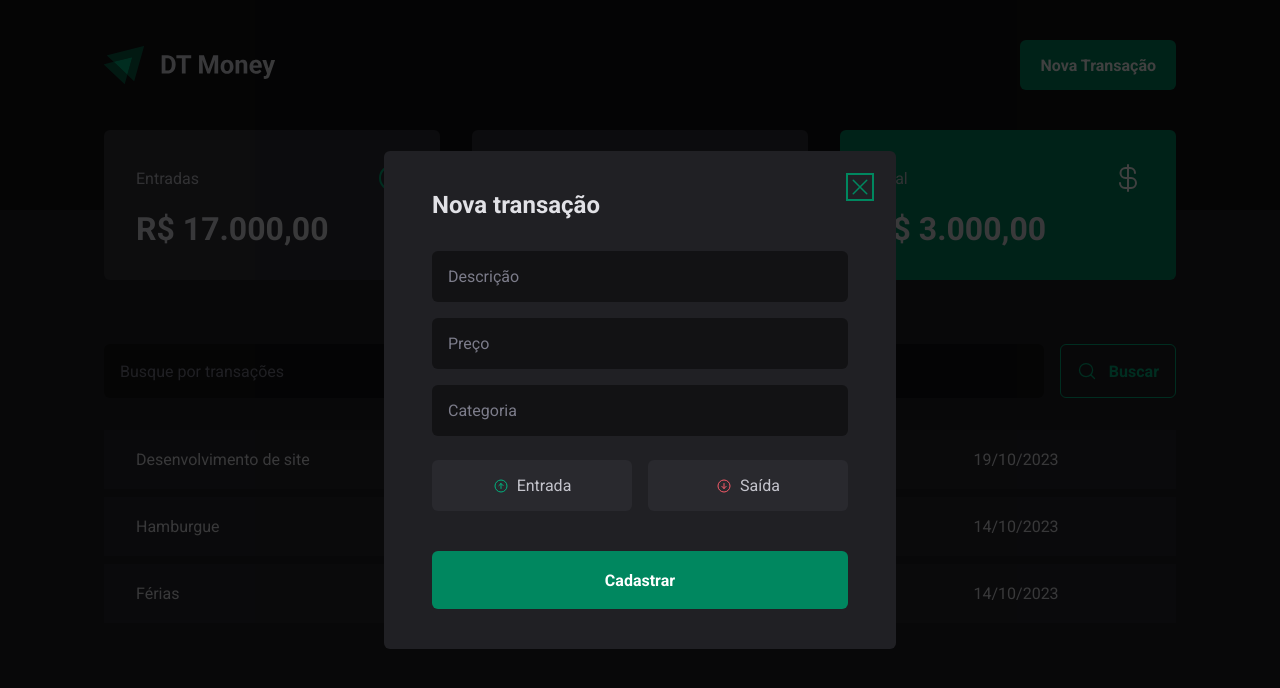
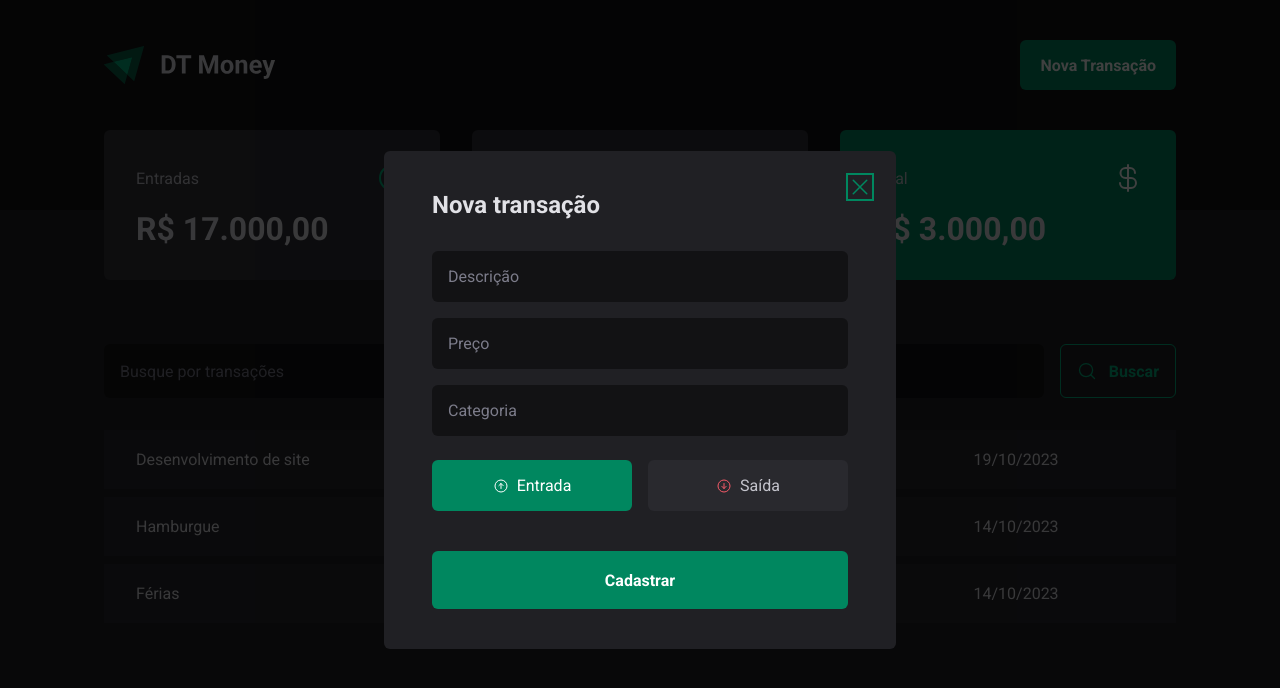
Before and after one commit to mbrenodev/dt-money, a React (Vite) app: page / in a window 1280 px wide. Both pictures are taken after a click on the button "Nova Transação". Shown: the top 688 px of the page. Built offline with nearby package versions, Linux system fonts and the light colour scheme; data requests are answered from the project's data file.

Commit message:
added controlled components

```diff
--- a/src/components/NewTransactionModal/index.tsx
+++ b/src/components/NewTransactionModal/index.tsx
@@ -3,7 +3,7 @@
 
 import { CloseButton, Content, Overlay, TransactionType, TransactionTypeButton } from "./styles";
 import { ArrowCircleDown, ArrowCircleUp, X } from "phosphor-react";
-import { useForm } from "react-hook-form";
+import { Controller, useForm } from "react-hook-form";
 import { zodResolver } from "@hookform/resolvers/zod";
 
 
@@ -11,26 +11,28 @@
   description: z.string(),
   price: z.number(),
   category: z.string(),
-  // type: z.enum(['income', 'outcome'])
+  type: z.enum(['income', 'outcome'])
 })
 
 type NewTransactionFormInputs = z.infer<typeof newTransactionFormSchema>
 
 export function NewTransactionModal() {
   const {
+    control,
     register,
     handleSubmit,
     formState: { isSubmitting }
   } = useForm<NewTransactionFormInputs>({
-    resolver: zodResolver(newTransactionFormSchema)
+    resolver: zodResolver(newTransactionFormSchema),
+    defaultValues: {
+      type: "income"
+    }
   })
 
   async function handleCreateNewTransaction(data:  NewTransactionFormInputs) {
     await new Promise(resolve => setTimeout(resolve, 2000))
     console.log(data)
   }
-
-
 
 
   return (
@@ -63,7 +65,18 @@
               {...register('category')}
             />
 
-            <TransactionType>
+            <Controller
+              control={control}
+              name="type"
+              render={({ field }) => {
+
+                console.log(field)
+
+                return (
+                  <TransactionType
+                    onValueChange={field.onChange}
+                    value={field.value}
+                  >
                     <TransactionTypeButton variant="income" value="income">
                       <ArrowCircleUp />
                       Entrada
@@ -73,6 +86,9 @@
                       Saída
                     </TransactionTypeButton>
                   </TransactionType>
+                )
+              }}
+            />
 
             <button type="submit" disabled={isSubmitting}>
               Cadastrar
```
Lines whose indentation alone changed are shown as unchanged.
